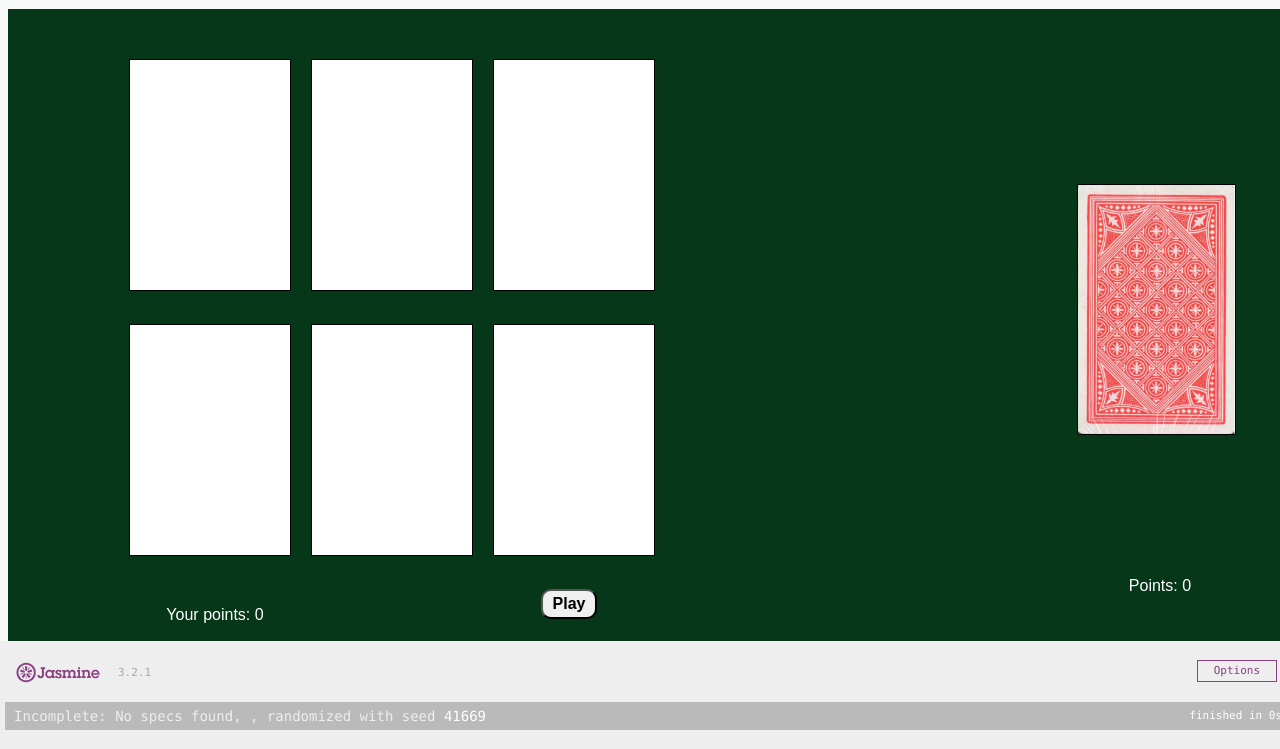
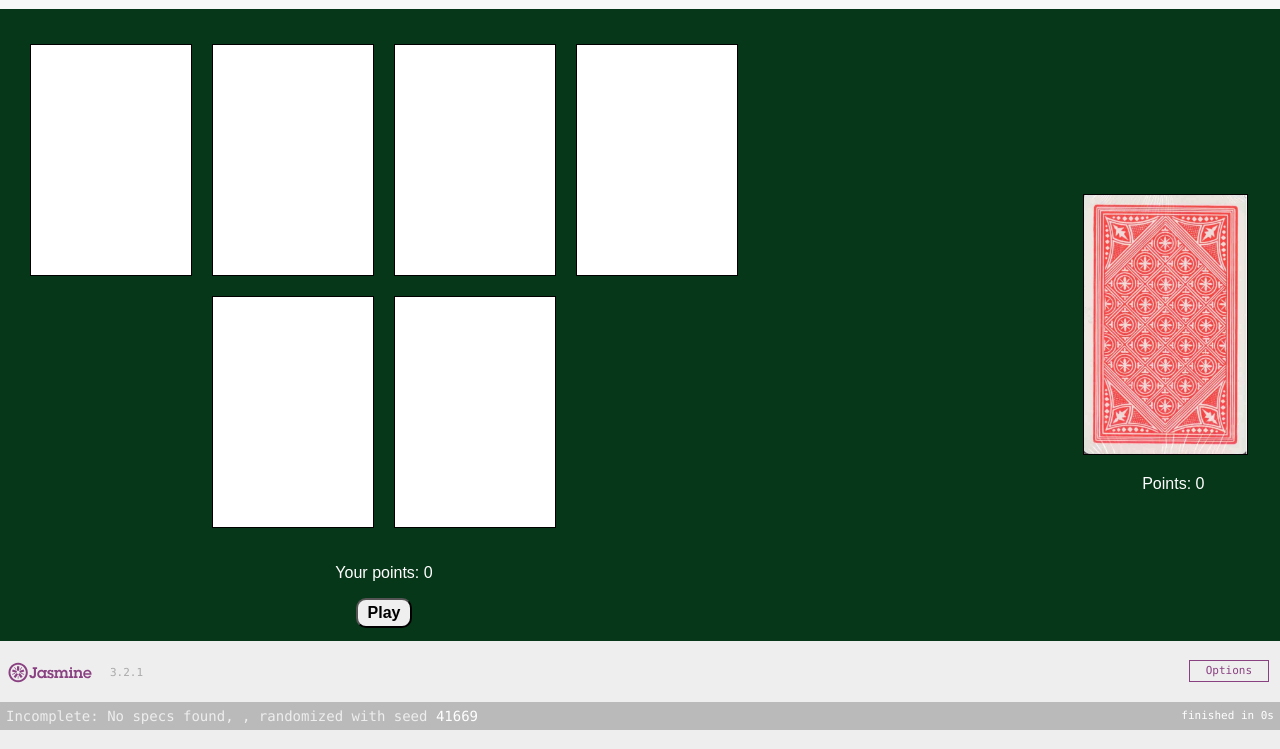
Before and after one commit to princessofpain/Cars_Frontend, a website: page index.html in a window 1280 px wide. Shown: the part 98-847 px from the top of the page. Drawn offline with nearby package versions, Linux system fonts and the light colour scheme.

Commit message:
Grid organization changed

```diff
--- a/css/style.css
+++ b/css/style.css
@@ -2,15 +2,16 @@ html, body {
   width: 100%;
   height: 100%;
   background-color: #F7F9F8;
+  margin: 0px;
 }
 
 #game {
   height: 80%;
+  width: 100%;
   background-color: #063718;
-  margin: 0px auto;
   display: grid;
-  grid-template-columns: 1.8fr 0.6fr 0.6fr;
-  grid-template-rows: 90.5% 9.5%;
+  grid-template-columns: 1.8fr 0.7fr 0.5fr;
+  grid-template-rows: 85% 15%%;
 }
 
 .mainHeading {
@@ -21,27 +22,22 @@ html, body {
 }
 
 #myCards {
-  margin: 30px;
-  display: inline-grid;
-  grid-template-columns: 50% 50%;
-  grid-template-rows: 95% 5%;
-  grid-row: 1 / span 2;
+  margin: 15px;
+  grid-row: 1;
 }
 
 #opponentsCards {
-  margin: 30px;
-  display: inline-grid;
-  grid-template-rows: 25% 65% 10%;
-  grid-row: 1 / span 2;
+  width: 85%;
+  height: 42%;
+  margin: auto 0px;
+  grid-row: 1;
+  grid-column:  3;
+  justify-self: center;
 }
 
 #matchfield {
   //background-color: #f7f9ef;
   margin: 50px 10px;
-}
-
-.stack {
-  grid-row: 2 / 2;
 }
 
 #myStack {
@@ -54,9 +50,10 @@ html, body {
 }
 
 .back {
-  width: 80%;
+  width: 90%;
+  height: 90%;
   border: 1px solid black;
-  margin: 0px 15px;
+  margin: 0px;
 }
 
 .card {
@@ -68,14 +65,13 @@ html, body {
 }
 
 #startRound {
-  grid-row: 2 / 2;
+  grid-row: 2;
+  grid-column: 2;
   justify-self: center;
   align-self: center;
 }
 
 #play-button {
-  grid-column: 2;
-  grid-row: 2;
   border-radius: 10px;
   font-family: arial, sans-serif;
   font-size: 12pt;
@@ -102,15 +98,18 @@ html, body {
   grid-column: 1;
   grid-row: 2;
   justify-self: center;
+  align-self: center;
   font-family: arial, sans-serif;
   color: white;
 }
 
 #opponentsPoints {
-  grid-row: 3;
+  grid-row: 2;
+  grid-column: 3;
   justify-self: center;
   font-family: arial, sans-serif;
   color: white;
+  align-self: center;
 }
 
 .active {
```
